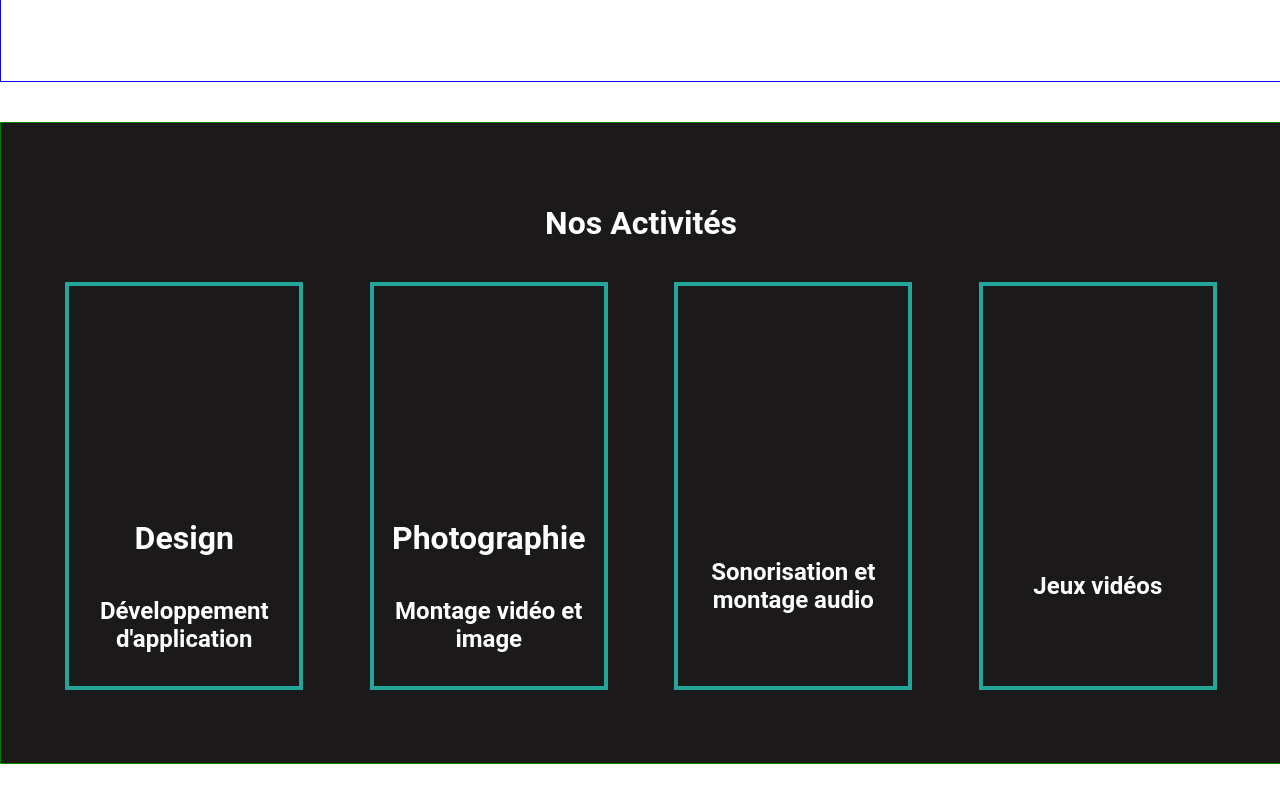
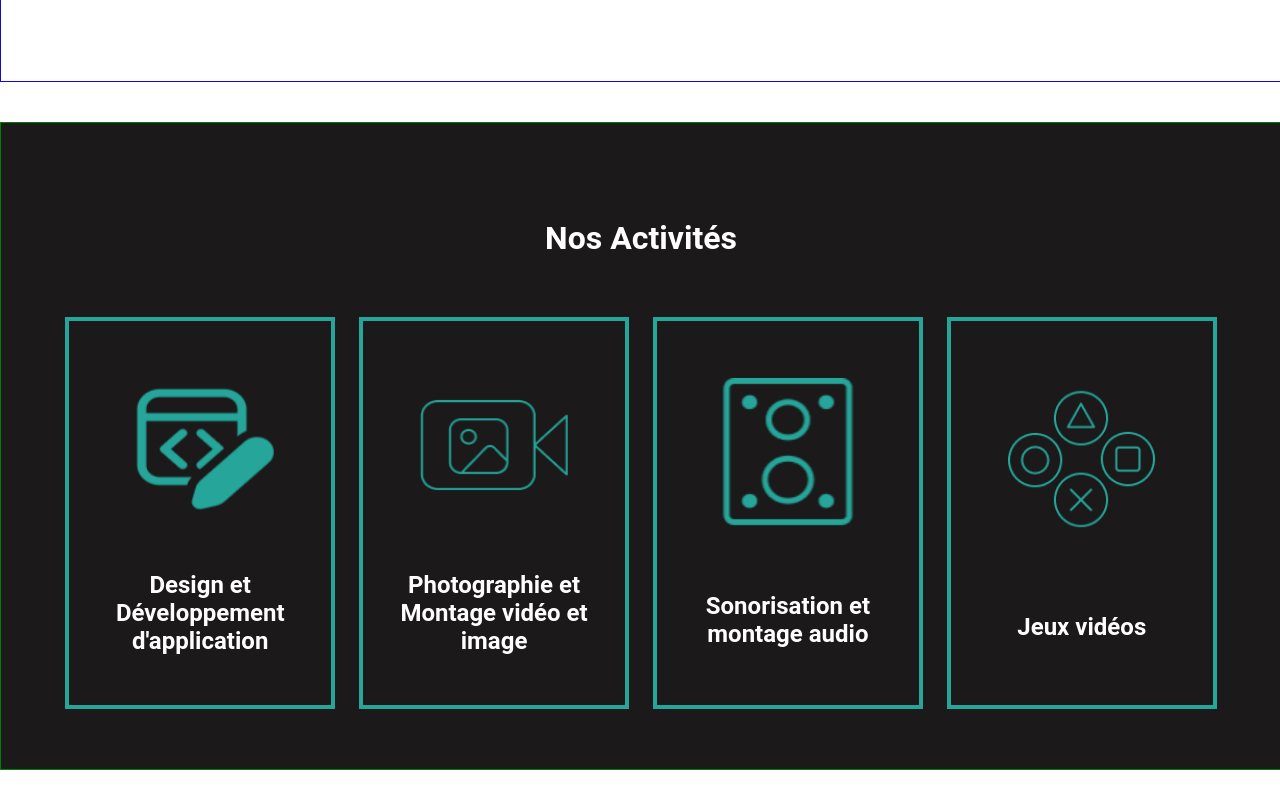
Before and after one commit to Toukoms/club-multi, a plain HTML site: page index.html in a window 1280 px wide. Shown: the part 720-1520 px from the top of the page. Drawn offline with Linux system fonts and the light colour scheme.

Commit message:
feat: add more space in section_activite and add images activities

```diff
--- a/assets/css/styles.css
+++ b/assets/css/styles.css
@@ -5,7 +5,7 @@
 }
 
 :root {
-  --primary-color: #1B1919;
+  --primary-color: #1b1919;
   --secondary-color: #26a69a;
   --primary-text-color: #fff;
 }
@@ -41,7 +41,8 @@ header nav {
   gap: 2vw;
 }
 
-header nav a, header nav button {
+header nav a,
+header nav button {
   font-family: "Poppins", sans-serif;
   color: var(--primary-text-color);
   font-size: 1.25rem;
@@ -61,14 +62,15 @@ header nav a::before {
   position: absolute;
   top: 28px;
   left: 2px;
-  background-color:  var(--secondary-color);
+  background-color: var(--secondary-color);
   border-radius: 68px;
   height: 3px;
   width: 0;
   transition: all 0.5s ease-in-out;
 }
 
-header nav a.active::before, header nav a:hover::before {
+header nav a.active::before,
+header nav a:hover::before {
   width: 100%;
   border-width: 2px;
 }
@@ -91,56 +93,70 @@ header nav button:hover {
 main section,
 footer {
   margin: 0vh 0vh 5vh 0vh;
-  display: flex;
-  flex-direction: column;
-  justify-content: center;
-  align-items: center;
 }
+
 .section_home {
   width: 100%;
   height: 100vh;
   border: 1px solid rgb(17, 6, 232);
 }
+
 .section_activite {
   width: 100%;
-  height: 80vh;
   border: 1px solid green;
   display: flex;
   flex-direction: column;
-  justify-content: space-around;
+  justify-content: center;
   align-items: center;
   background-color: var(--primary-color);
-  article{
+  padding: 6rem 0;
+
+  article {
     text-align: center;
-    h1{
+
+    h1 {
       color: var(--primary-text-color);
       font-size: 2em;
       font-weight: bold;
-      margin-bottom: 5vh;
+      margin-bottom: 6rem;
     }
-    .card{
+
+    .all_card {
       width: 90vw;
-      height: 50vh;
-      /* border: 1px solid green; */
+      height: 20rem;
       display: flex;
       flex-direction: row;
       justify-content: space-between;
-      .all_card{
+      align-items: center;
+
+      .card {
+        display: flex;
+        flex-direction: column;
+        justify-content: space-around;
+        align-items: center;
+        text-align: center;
+        padding: 2rem 1rem;
+        gap: 1rem;
         width: 20%;
         height: 100%;
-        border:4px solid var(--secondary-color);
+        border: 4px solid var(--secondary-color);
         color: var(--primary-text-color);
-        .card-img, .card-txt{
-          display: flex;
-          flex-direction: column;
-          justify-content: center;
-          align-items: center;
-          text-align: center;
+
+        .card-img {
+          position: relative;
+          padding: 1rem;
+          width: 50%;
+          aspect-ratio: 1/1;
+
+          img {
+          position: absolute;
+          inset: 0;
           width: 100%;
-          height: 50%;
-          /* border:2px solid var(--secondary-color); */
+          height: 100%;
+          object-fit: contain;
+          object-position: center;
         }
-
+        }
       }
     }
   }
@@ -152,7 +168,7 @@ footer {
   border: 1px solid rgb(242, 121, 0);
 }
 
-.section_motivation {
+.section_contact {
   width: 100%;
   height: 100vh;
   border: 1px solid rgb(242, 0, 0);
--- a/index.html
+++ b/index.html
@@ -22,29 +22,35 @@
       <section class="section_activite">
         <article>
           <h1>Nos Activités</h1>
-          <div class="card">
-            <div class="all_card">
-              <div class="card-img"></div>
+          <div class="all_card">
+            <div class="card">
+              <div class="card-img">
+                <img src="./assets/images/dev.png" alt="code">
+              </div>
               <div class="card-txt">
-                <h1>Design</h1>
-                <h2>Développement d'application</h2>
+                <h2>Design et Développement d'application</h2>
               </div>
             </div>
-            <div class="all_card">
-              <div class="card-img"></div>
+            <div class="card">
+              <div class="card-img">
+                <img src="./assets/images/photo.png" alt="code">
+              </div>
               <div class="card-txt">
-                <h1>Photographie</h1>
-                <h2>Montage vidéo et image</h2>
+                <h2>Photographie et Montage vidéo et image</h2>
               </div>
             </div>
-            <div class="all_card">
-              <div class="card-img"></div>
+            <div class="card">
+              <div class="card-img">
+                <img src="./assets/images/sono.png" alt="code">
+              </div>
               <div class="card-txt">
                 <h2>Sonorisation et montage audio</h2>
               </div>
             </div>
-            <div class="all_card">
-              <div class="card-img"></div>
+            <div class="card">
+              <div class="card-img">
+                <img src="./assets/images/jeu.png" alt="code">
+              </div>
               <div class="card-txt">
                 <h2>Jeux vidéos</h2>
               </div>
```
Also changed, not shown: assets/images/dev.png (added), assets/images/jeu.png (added), assets/images/photo.png (added), assets/images/sono.png (added).
